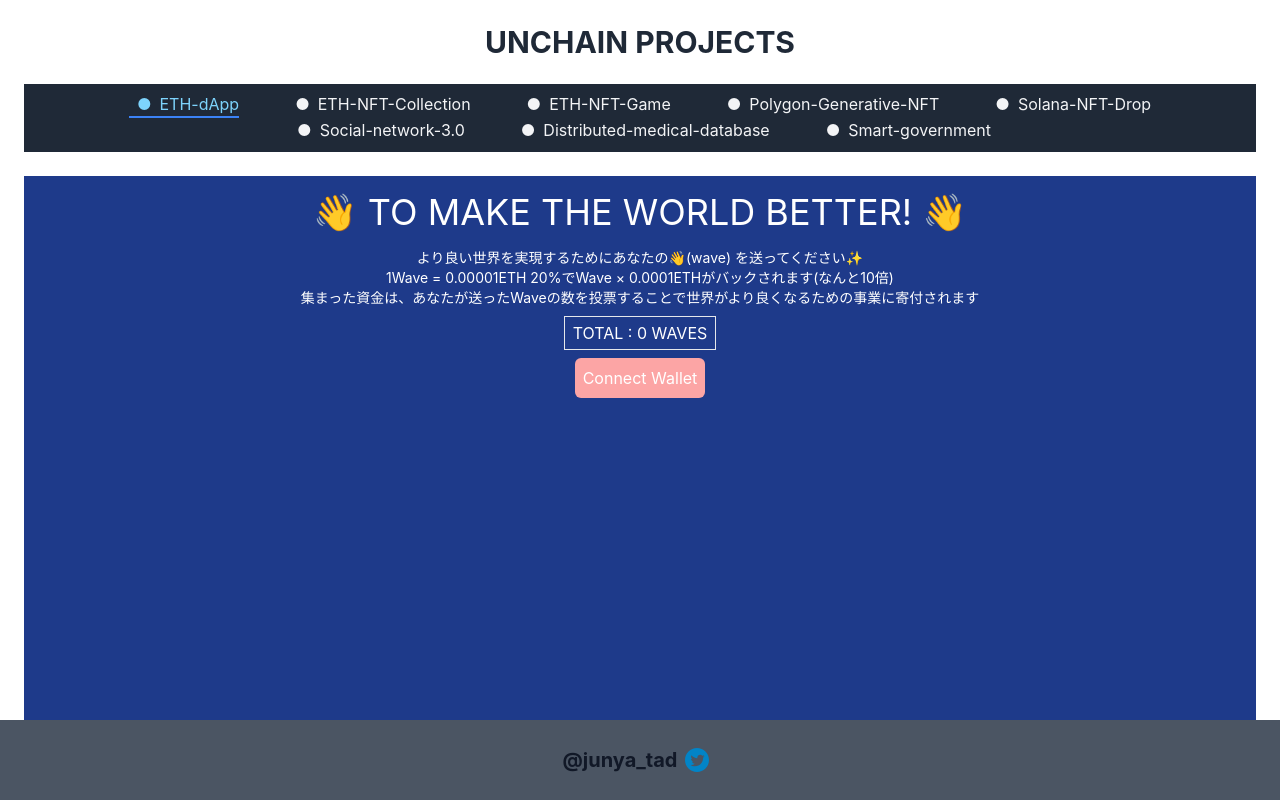
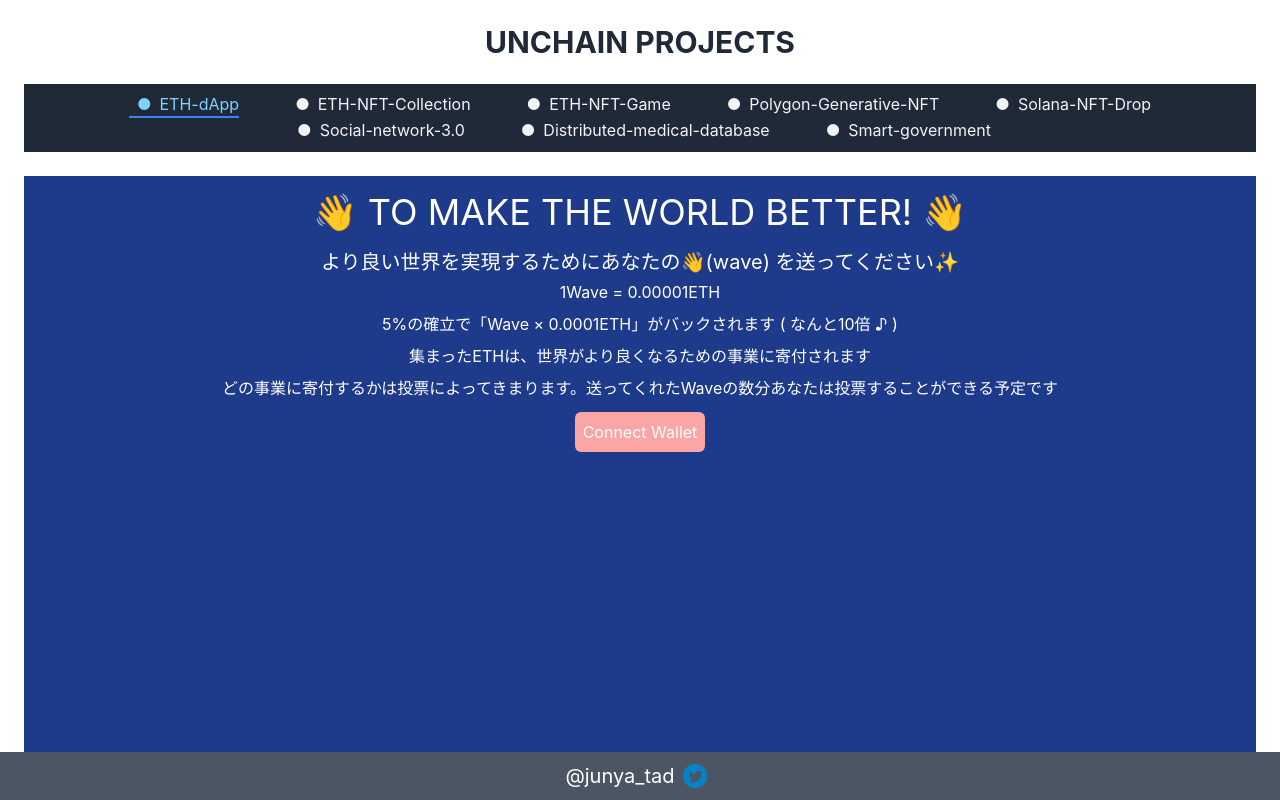
Before and after one commit to junya-thinkactive-d/unchain-projects, a Next.js app in the folder packages/client/: page /eth-dapp in a window 1280 px wide. Shown: the top 800 px of the page. Built offline with nearby package versions, Linux system fonts and the light colour scheme.

Commit message:
fix: client design

```diff
--- a/packages/client/src/components/pages/Eth-dApp/Card.tsx
+++ b/packages/client/src/components/pages/Eth-dApp/Card.tsx
@@ -42,7 +42,7 @@ const Card = ({ wave }: Props) => {
           <p className="mt-2 text-md text-gray-600 dark:text-gray-300">{wave.message}</p>
         </div>
 
-        <div className="flex justify-between items-center text-gray-800 mt-4">
+        <div className="flex-col justify-between items-center text-gray-800 mt-4">
           <div>Sent Wave:{waveCounts}</div>
           <div>{wave.winOrLose ? <p>Lucky!{wave.waveCount / 1000}ETH</p> : <p>No refund</p>}</div>
         </div>
--- a/packages/client/src/components/shared/Footer.tsx
+++ b/packages/client/src/components/shared/Footer.tsx
@@ -4,13 +4,13 @@ import React from 'react';
 const Footer = () => {
   return (
     <footer className="container">
-      <div className="w-full flex justify-center items-center bg-gray-600 px-6 py-4 fixed bottom-0 h-20">
+      <div className="w-full flex justify-center items-center bg-gray-600 px-6 py-4 fixed bottom-0 h-12">
         <Link href="https://twitter.com/junya_tad">
           <a
             aria-label="twitter"
             className="flex justify-center items-center text-gray-900 hover:text-gray-700 fill-sky-600 hover:fill-sky-400"
           >
-            <p className="text-xl font-bold  ">@junya_tad</p>
+            <p className="text-xl text-white">@junya_tad</p>
             <svg xmlns="http://www.w3.org/2000/svg" width="24" height="24" viewBox="0 0 24 24" className="mx-2 ">
               <path d="M12 0c-6.627 0-12 5.373-12 12s5.373 12 12 12 12-5.373 12-12-5.373-12-12-12zm6.066 9.645c.183 4.04-2.83 8.544-8.164 8.544-1.622 0-3.131-.476-4.402-1.291 1.524.18 3.045-.244 4.252-1.189-1.256-.023-2.317-.854-2.684-1.995.451.086.895.061 1.298-.049-1.381-.278-2.335-1.522-2.304-2.853.388.215.83.344 1.301.359-1.279-.855-1.641-2.544-.889-3.835 1.416 1.738 3.533 2.881 5.92 3.001-.419-1.796.944-3.527 2.799-3.527.825 0 1.572.349 2.096.907.654-.128 1.27-.368 1.824-.697-.215.671-.67 1.233-1.263 1.589.581-.07 1.135-.224 1.649-.453-.384.578-.87 1.084-1.433 1.489z" />
             </svg>
--- a/packages/client/src/components/shared/Mining.tsx
+++ b/packages/client/src/components/shared/Mining.tsx
@@ -8,7 +8,7 @@ const Mining = ({ mining }: Props) => {
   return (
     <>
       {mining && (
-        <div className="w-screen h-screen absolute top-0 left-0 flex flex-col justify-center items-center bg-gray-800 bg-opacity-50">
+        <div className="w-screen h-full fixed top-0 left-0 flex flex-col justify-center items-center bg-gray-800 bg-opacity-50">
           <div className="animate-spin h-10 w-10 border-4 border-blue-500 rounded-full border-t-transparent"></div>
           <div className="text-white text-2xl">now minting...</div>
         </div>
--- a/packages/client/src/hooks/useWallet.ts
+++ b/packages/client/src/hooks/useWallet.ts
@@ -46,7 +46,7 @@ export const useWallet = (): ReturnUseWallet => {
   const connectWallet = async () => {
     try {
       if (!ethereum) {
-        alert('MetaMask の Chrome 拡張をインストールしてください');
+        alert('Get Metamask!');
         return;
       }
       const accounts = await ethereum.request({ method: 'eth_requestAccounts' });
@@ -58,6 +58,7 @@ export const useWallet = (): ReturnUseWallet => {
 
   useEffect(() => {
     if (!ethereum) return;
+    checkIfWalletIsConnected()
     const handleChainChanged = (chainId: unknown) => {
       if (typeof chainId === 'string') {
         setCurrentChainId(chainId);
--- a/packages/client/src/hooks/useWaveContract.ts
+++ b/packages/client/src/hooks/useWaveContract.ts
@@ -6,7 +6,7 @@ import WaveContractABI from '@/libs/hardhat/artifacts/contracts/WavePortal.sol/W
 import type { WavePortal as WaveType } from '@/libs/hardhat/types/WavePortal';
 import { getEthereumSafety } from '@/utils';
 
-const CONTRACT_ADDRESS = '0xBB7a75304B0945e3171bB74b3e0d0a576BfC8Ea0';
+const CONTRACT_ADDRESS = '0xbCF1f35aAf6A7BfD4c73Bf4f7F99752A0E67edE3';
 const CONTRACT_ABI = WaveContractABI.abi;
 
 type Props = {
--- a/packages/client/src/pages/eth-dapp/index.tsx
+++ b/packages/client/src/pages/eth-dapp/index.tsx
@@ -32,11 +32,18 @@ const EthDApp = () => {
     setInputText(!inputText);
   }, [inputText]);
 
+  const handleWaveClick = useCallback(async () => {
+    handleWave();
+    setNameValue('');
+    setMessageValue('');
+    setWaveCount(0);
+  }, [handleWave]);
+
   return (
     <div className="container px-6 mx-auto">
       <Mining mining={mining} />
       <div className="px-6 mx-auto mb-20 min-h-screen flex flex-col justify-start items-center bg-blue-900 text-white">
-        <div className="lg:text-4xl text-2xl my-4">
+        <h2 className="lg:text-4xl text-2xl my-4">
           <span role="img" aria-label="hand-wave">
             👋
           </span>{' '}
@@ -44,8 +51,8 @@ const EthDApp = () => {
           <span role="img" aria-label="hand-wave">
             👋
           </span>
-        </div>
-        <div className="text-xl text-center sm:text-sm">
+        </h2>
+        <h1 className="lg:text-xl text-center sm:text-sm">
           より良い世界を実現するためにあなたの
           <span role="img" aria-label="hand-wave">
             👋
@@ -54,10 +61,14 @@ const EthDApp = () => {
           <span role="img" aria-label="shine">
             ✨
           </span>
-          <div>1Wave = 0.00001ETH 20%でWave × 0.0001ETHがバックされます(なんと10倍)</div>
-          <div>集まった資金は、あなたが送ったWaveの数を投票することで世界がより良くなるための事業に寄付されます</div>
+        </h1>
+        <div className="my-1">1Wave = 0.00001ETH</div>
+        <div className="my-1">5%の確立で「Wave × 0.0001ETH」がバックされます ( なんと10倍 ♪ )</div>
+        <div className="my-1">集まったETHは、世界がより良くなるための事業に寄付されます</div>
+        <div className="my-1">
+          どの事業に寄付するかは投票によってきまります。送ってくれたWaveの数分あなたは投票することができる予定です
         </div>
-        <div className="border border-b py-1 px-2 mt-2">TOTAL : {totalWaves} WAVES</div>
+        {currentAccount && <div className="border border-b py-1 px-2 mt-2">TOTAL : {totalWaves} WAVES</div>}
 
         {!currentAccount && (
           <button className="p-2 my-2 bg-red-300 rounded-md" onClick={connectWallet}>
@@ -68,8 +79,8 @@ const EthDApp = () => {
         {currentAccount && (
           <>
             <p className="p-2 rounded-md">Wallet Connected ♪</p>
-            <button className="p-2 my-2 bg-gray-800 rounded-md " onClick={handleInputText}>
-              Input Text
+            <button className="p-2 my-2 w-36 bg-gray-800 rounded-md " onClick={handleInputText}>
+              {!inputText ? 'Send wave' : 'Cancel'}
             </button>
             {inputText && (
               <div className="flex flex-col lg:w-4/6 w-full mb-8">
@@ -89,17 +100,24 @@ const EthDApp = () => {
                   onChange={(e) => setMessageValue(e.target.value)}
                   className="text-gray-800 h-24 rounded-md p-2"
                 />
+                <div className="flex justify-center items-center">
+                  <span role="img" aria-label="hand-wave">
+                    👋
+                  </span>
+                  How many will you send?
+                </div>
+
                 <div className="flex justify-center itmes-center">
                   <button onClick={handleDecCount} className="w-8 h-8 m-2 bg-gray-800">
                     -
                   </button>
-                  <div className="w-8 h-8 m-2 text-gray-800 bg-white flex justify-center">{waveCount}</div>
+                  <div className="w-8 h-8 m-2 text-gray-800 bg-white flex justify-center items-center">{waveCount}</div>
                   <button onClick={handleIncCount} className="w-8 h-8 m-2 bg-gray-800">
                     +
                   </button>
                 </div>
                 <div className="text-center">{waveCount / 10000}Eth</div>
-                <button className="p-2 my-2 bg-amber-300 rounded-md" onClick={handleWave}>
+                <button className="mx-auto w-36 p-2 my-2 bg-amber-400 rounded-md" onClick={handleWaveClick}>
                   Wave at Me
                 </button>
               </div>
```
Also changed, not shown: 1 other file (tests, documents, lock files or other folders).
